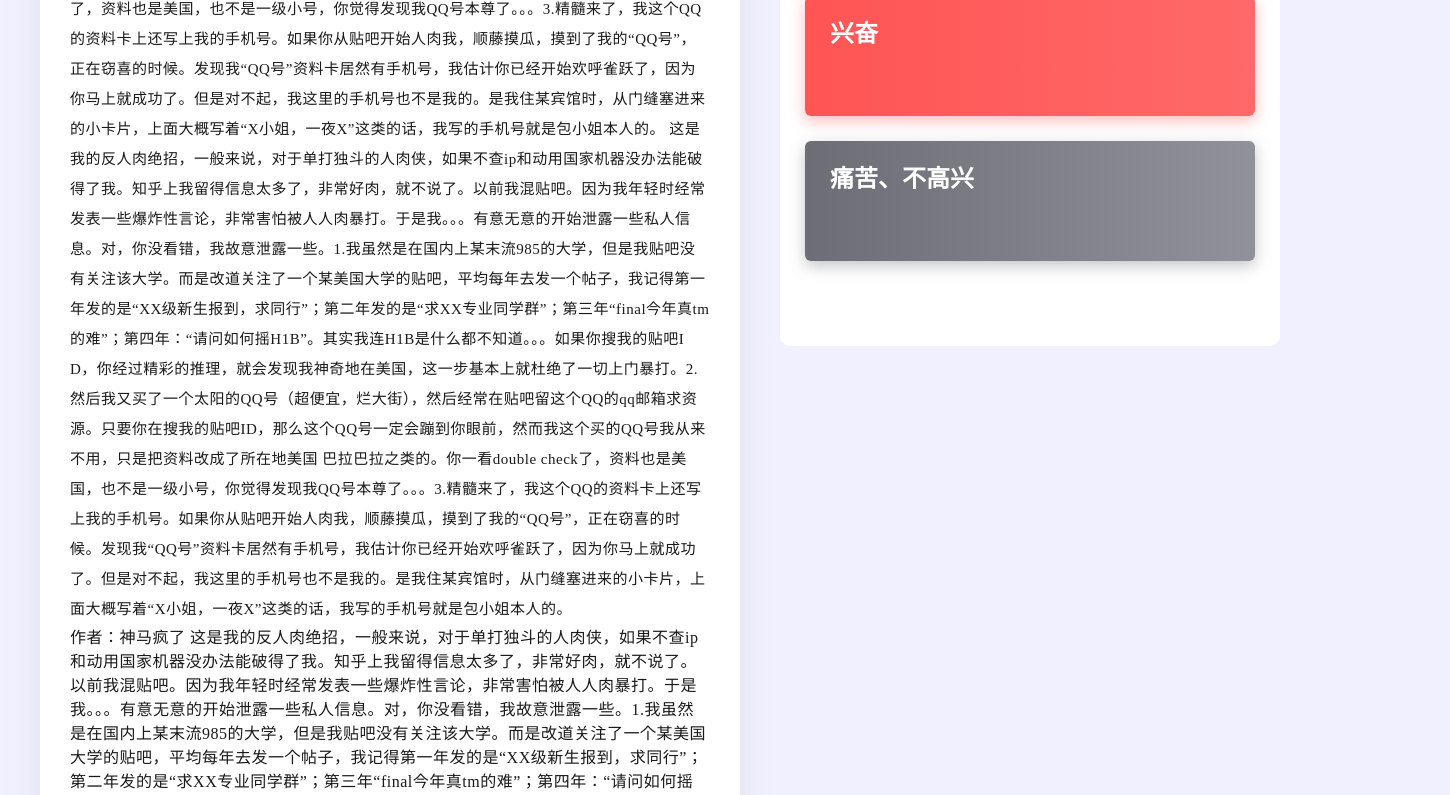
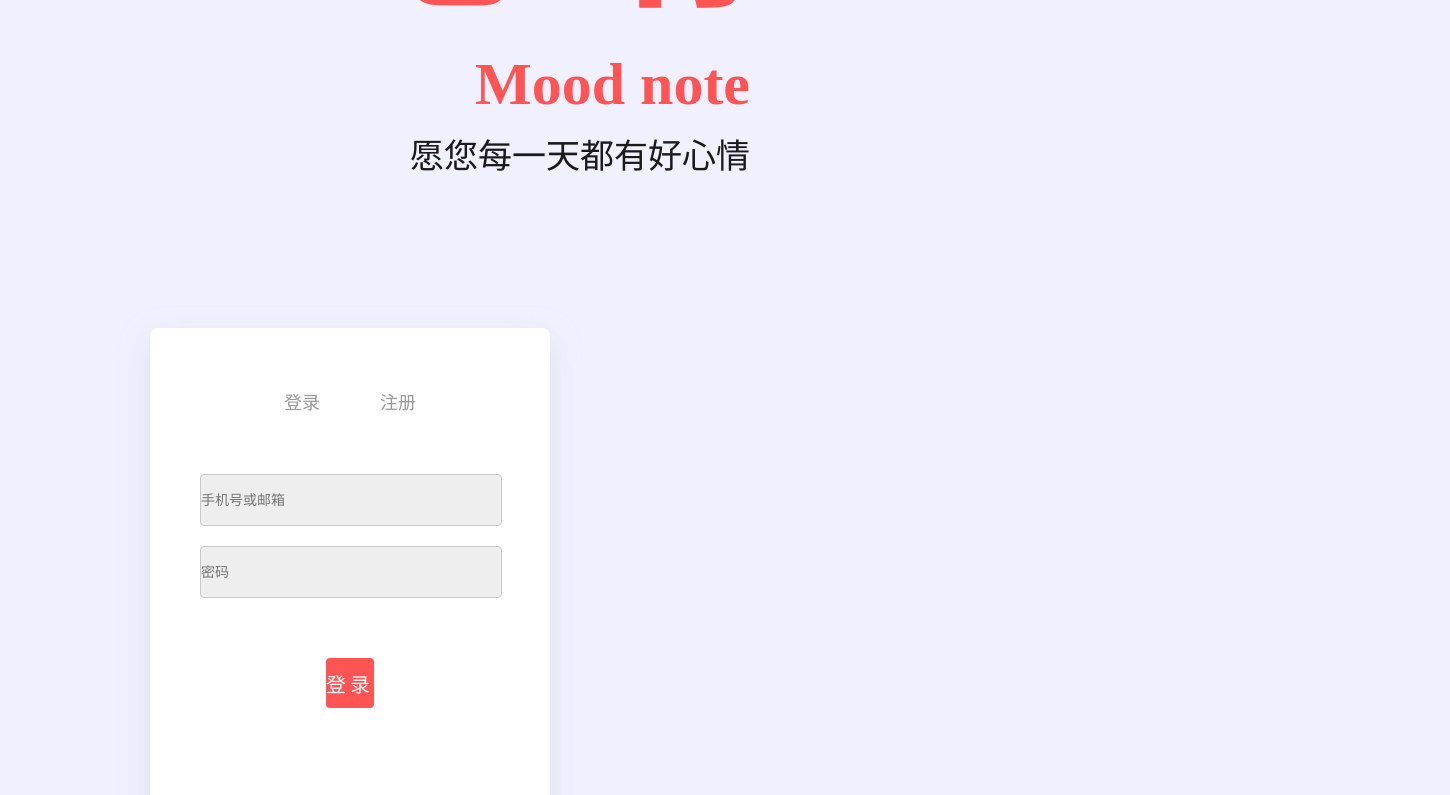
Before and after one commit to scnu-mood-sunshine/mood-sunshine-fontend, a React app: page /login in a window 1280 px wide. Shown: the part 440-1235 px from the top of the page, 1450 px wide, since content can reach past the window. Built offline with nearby package versions, Linux system fonts and the light colour scheme; no server answers.

Commit message:
add login page link

```diff
--- a/cfg/dev.js
+++ b/cfg/dev.js
@@ -33,8 +33,7 @@ config.module.loaders.push({
   include: [].concat(
     config.additionalPaths,
     [ path.join(__dirname, '/../src') ]
-  ),
-  server: '192.168.1.10:8424'
+  )
 });
 
 module.exports = config;
--- a/package.json
+++ b/package.json
@@ -71,6 +71,7 @@
     "moment": "^2.21.0",
     "normalize.css": "^4.0.0",
     "react": "^15.0.0",
-    "react-dom": "^15.0.0"
+    "react-dom": "^15.0.0",
+    "react-router-dom": "^4.2.2"
   }
 }
--- /dev/null
+++ b/src/components/App.js
@@ -0,0 +1,36 @@
+//require('normalize.css/normalize.css');
+require('styles/App.css');
+
+import React from 'react';
+import { Route, Switch } from 'react-router-dom'
+import MainPage from './main-page'
+import LoginPage from './login-page'
+import MoodWall from './mood-wall'
+import ArticleReading from './article-reading-page'
+import UserPage from './user-page'
+// 引入编辑器以及编辑器样式
+import Editor from './editor'
+
+
+class AppComponent extends React.Component {
+  constructor(props) {
+    super(props)
+  }
+
+  render() {
+
+    return (
+      <main>
+        <Switch>
+          <Route exact path='/' component={MainPage}/>
+          <Route path='/userinfo' component={UserPage}/>
+          <Route path='/editor' component={Editor}/>
+          <Route path='/login' component={LoginPage}/>
+          <Route path='/artic' component={ArticleReading}/>
+        </Switch>
+      </main>
+    )
+  }
+}
+
+export default AppComponent;
--- a/src/components/Main.js
+++ b/src/components/Main.js
@@ -1,29 +1,16 @@
-//require('normalize.css/normalize.css');
-require('styles/App.css');
+'use strict'
+import React from 'react'
+import { BrowserRouter } from 'react-router-dom'
+import App from './App'
 
-import React from 'react';
-import ArticleList from './main-page.js'
-import Login from './login-page.js'
-import MoodWall from './mood-wall.js'
-import ArticleReading from './article-reading-page.js'
-import Test from './test'
-import NavigationBar from './navigation-bar.js'
-import UserPage from './user-page.js'
-// 引入编辑器以及编辑器样式
-import Editor from './editor'
-
-
-class AppComponent extends React.Component {
-
+class MainComponent extends React.Component{
   render() {
-
     return (
-      <ArticleReading />
+      <BrowserRouter>
+        <App/>
+      </BrowserRouter>
     )
   }
 }
 
-AppComponent.defaultProps = {
-};
-
-export default AppComponent;
+export default MainComponent;
--- a/src/components/article-reading-page.js
+++ b/src/components/article-reading-page.js
@@ -21,15 +21,11 @@ class ArticleReading extends Component{
     componentDidMount() {
         axios.get('http://192.168.1.10:8424' + '/api/v1/posts/' + '5aaf84ff0381024a3e557102')
             .then(res => {
-                console.log(res)
                 const data = res.data.data
                 this.setState({
                     title: data.title,
                     text: data.content
                 })
-            })
-            .catch(error => {
-                console.log(error)
             })
     }
 
--- a/src/components/editor.js
+++ b/src/components/editor.js
@@ -11,13 +11,13 @@ class Editor extends React.Component {
     htmlContent: ''
   }
 
-  handleChange = (content) => {
-    console.log(content)
-  }
+  // handleChange = (content) => {
+  //   console.log(content)
+  // }
 
-  handleRawChange = (rawContent) => {
-    console.log(rawContent)
-  }
+  // handleRawChange = (rawContent) => {
+  //   console.log(rawContent)
+  // }
 
   uploadFn = (param) => {
     if (param.file.size > 5192000) {
--- a/src/components/login-page.js
+++ b/src/components/login-page.js
@@ -1,9 +1,65 @@
 import React, { Component } from 'react';
-import ReactDOM from 'react-dom';
+import { Link, Redirect } from 'react-router-dom'
+import Axios from 'axios';
 require('../styles/login-page.css');
 //import registerServiceWorker from './registerServiceWorker';
 class Login extends Component{
-    render(){
+    constructor(props) {
+        super(props)
+        this.state = {
+            isLogin: false,
+            isRegist: false,
+            loginFormStyle: {
+                display: 'block'
+            },
+            regisFormStyle: {
+                display: 'none'
+            }
+        }
+        this.handleLogin = this.handleLogin.bind(this)
+        this.handleRegist = this.handleRegist.bind(this)
+        this.showLoginForm = this.showLoginForm.bind(this)
+        this.showRegistForm = this.showRegistForm.bind(this)
+    }
+
+    showLoginForm() {
+        this.setState({
+            loginFormStyle: {
+                display: 'block'
+            },
+            regisFormStyle: {
+                display: 'none'
+            }
+        })
+    }
+
+    showRegistForm() {
+        this.setState({
+            loginFormStyle: {
+                display: 'none'
+            },
+            regisFormStyle: {
+                display: 'block'
+            }
+        })
+    }
+
+    handleLogin() {
+        this.setState({
+            isLogin: true
+        })
+    }
+
+    handleRegist() {
+        this.setState({
+            isRegist: true
+        })
+    }
+
+    render() {
+        if (this.state.isLogin) {
+            return <Redirect to='/'/>
+        } else {
             return(
                 <div>
                     <div className='web-description'>
@@ -14,19 +70,19 @@ class Login extends Component{
                     <div className="login-relogin-box">
                         <div className='login-box'>
                             <div className='normal-title'>
-                            <div className='login-relogin-title'>登录</div>
-                            <div className='login-relogin-title'>注册</div>
+                                <div className='login-relogin-title' onClick={this.showLoginForm}>登录</div>
+                                <div className='login-relogin-title' onClick={this.showRegistForm}>注册</div>
                             </div>
-                        <div className='login-form-box'>
-                            <input type='text' value='手机号或邮箱'/>
-                            <input type='text' value='密码'/>
-                            <button className='login-button' type='button'>登录</button>
+                            <div className='login-form-box' style={this.state.loginFormStyle}>
+                                <input type='text' placeholder='手机号或邮箱'/>
+                                <input type='text' placeholder='密码'/>
+                                <button className='login-button' type='button' onClick={this.handleLogin}>登录</button>
                             </div>
-                        <div className='relogin-form-box'>
-                            <input type='text' value='昵称'/>
-                            <input type='text' value='手机号或邮箱'/>
-                            <input type='text' value='密码'/>
-                            <button className='login-button' type='button'>注册</button>
+                            <div className='relogin-form-box' style={this.state.regisFormStyle}>
+                                <input type='text' placeholder='昵称'/>
+                                <input type='text' placeholder='手机号或邮箱'/>
+                                <input type='text' placeholder='密码'/>
+                                <button className='login-button' type='button' onClick={this.handleRegist}>注册</button>
                             </div>
                         </div>
                     </div>
@@ -34,4 +90,5 @@ class Login extends Component{
             )
         }
     }
+}
 export default Login;
--- a/src/components/navigation-bar.js
+++ b/src/components/navigation-bar.js
@@ -1,4 +1,5 @@
 import React, { Component } from 'react';
+import { Link } from 'react-router-dom'
 require('../styles/navigation-bar.css')
 
 class NavigationBar extends Component{
@@ -6,10 +7,10 @@ class NavigationBar extends Component{
         return (
             <div className='nav-bar'>
                 <div className='nav-bar-container'>
-                    <a>心晴</a>
-                    <a className='right-icon'>个人</a>
-                    <a className='right-icon'>动态</a>
-                    <a className='right-icon'>消息</a>
+                    <li><Link to={{pathname: '/'}}>心晴</Link></li>
+                    <li className='right-icon'><Link to={{pathname: '/userinfo'}}>个人</Link></li>
+                    <li className='right-icon'><Link to={{pathname: '/'}}>动态</Link></li>
+                    <li className='right-icon'><Link to={{pathname: '/'}}>消息</Link></li>
                 </div>
             </div>
         )
--- a/src/styles/login-page.css
+++ b/src/styles/login-page.css
@@ -60,7 +60,6 @@
 .login-form-box{
     text-align: center;
     padding: 30px 20px;
-    display: none;
 }
 
 .relogin-form-box > input, .login-form-box > input{
```
Also changed, not shown: 1 other file (tests, documents, lock files or other folders). Lines whose indentation alone changed are shown as unchanged.
